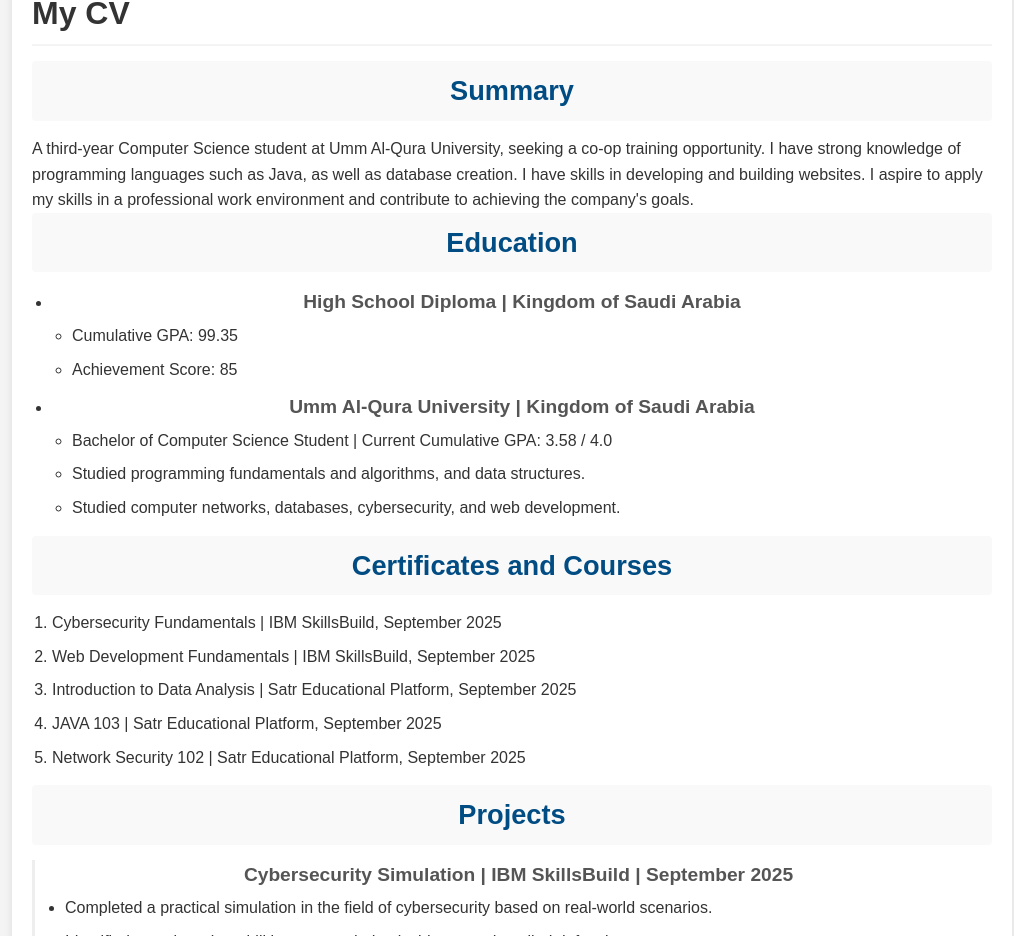
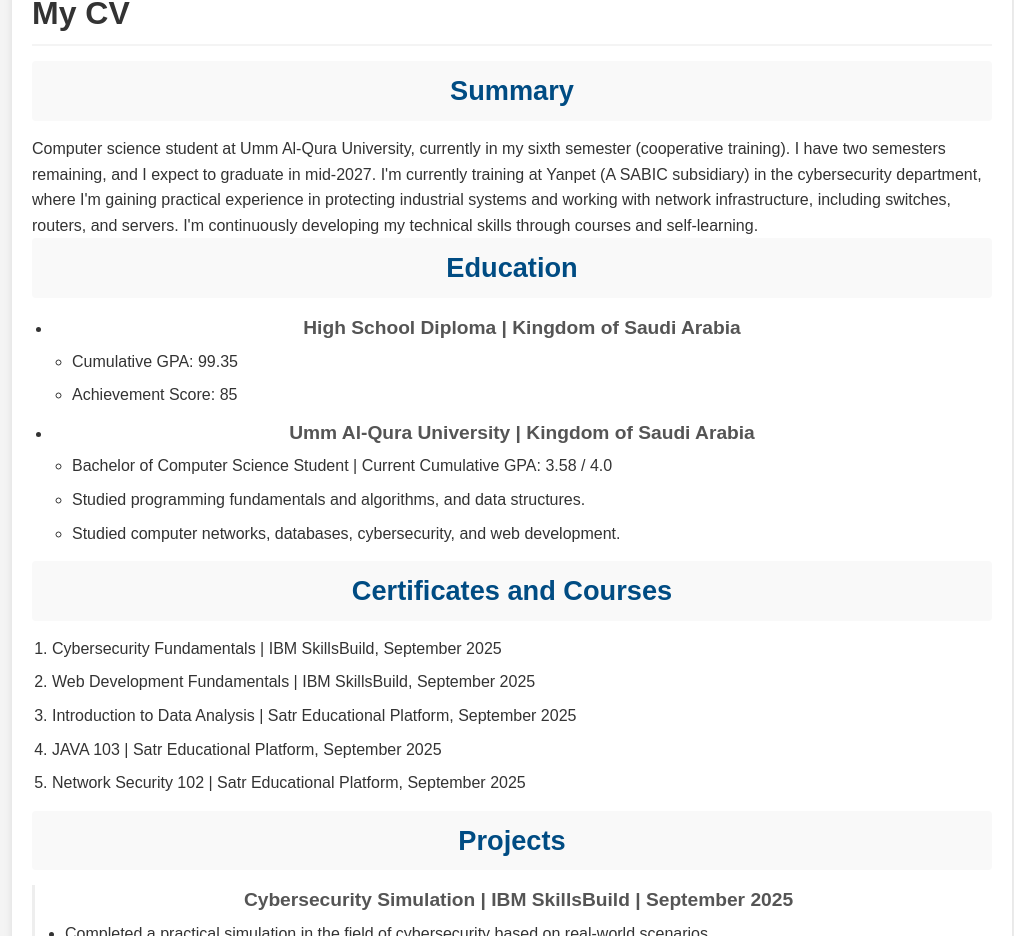
Before and after one commit to anasdkil336699-dot/anas-portfolio, a React (Create React App) app: page / in a window 1280 px wide. Shown: the part 876-1812 px from the top of the page, without its empty margins (128-1142 px from the left). Built offline with nearby package versions, Linux system fonts and the light colour scheme.

Commit message:
Revise CV with updated information and formatting
Updated CV with current education status, training experience, and refined content.

```diff
--- a/src/Cv.js
+++ b/src/Cv.js
@@ -8,12 +8,12 @@ export default function Cv() {
 
       <h3>Summary</h3>
       <p>
-        A third-year Computer Science student at Umm Al-Qura University, seeking
-        a co-op training opportunity. I have strong knowledge of programming
-        languages such as Java, as well as database creation. I have skills in
-        developing and building websites. I aspire to apply my skills in a
-        professional work environment and contribute to achieving the company's
-        goals.
+        Computer science student at Umm Al-Qura University, currently in my sixth semester (cooperative
+        training). I have two semesters remaining, and I expect to graduate in mid-2027.
+        I'm currently training at Yanpet (A SABIC subsidiary) in the cybersecurity department, where I'm
+        gaining practical experience in protecting industrial systems and working with network infrastructure,
+        including switches, routers, and servers.
+        I'm continuously developing my technical skills through courses and self-learning.
       </p>
 
       <h3>Education</h3>
```
